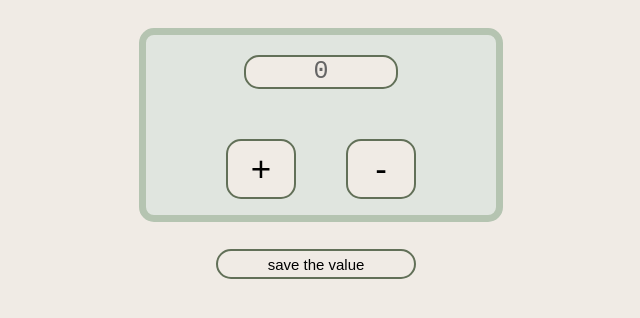
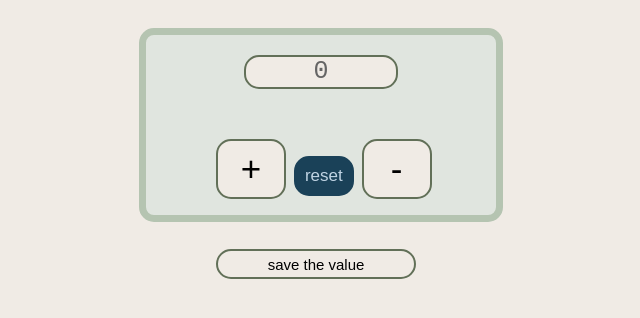
Before and after one commit to mxu4321/counterapp, a plain HTML site: page index.html in a window 1280 px wide. Shown: the part 162-480 px from the top of the page, without its empty margins (319-959 px from the left). Drawn offline with Linux system fonts and the light colour scheme.

Commit message:
added reset button

```diff
--- a/index.html
+++ b/index.html
@@ -16,8 +16,9 @@
 
         <div id="box1">
             <div id="number">0</div>
-            <button id="plus">+</but>
-            <button id="minus">-</bu>
+            <button id="plus">+</button>
+            <button id="reset">reset</button>
+            <button id="minus">-</button>
             <button id="save">save the value</button>
         </div>
 
--- a/script.js
+++ b/script.js
@@ -1,10 +1,18 @@
+
 let add = document.getElementById('plus');
+let clear = document.getElementById('reset');
 let remove = document.getElementById('minus');
 let int = document.getElementById('number');
-let integer =0;
+let integer = 0;
 
 add.addEventListener('click',function(){
     integer += 1;
+    int.innerHTML = integer;
+})
+
+
+clear.addEventListener('click', function(){
+    integer = 0;
     int.innerHTML = integer;
 })
 
@@ -13,13 +21,14 @@ remove.addEventListener('click',function(){
     int.innerHTML = integer;
 })
 
-number.innerText = getCounterFromLocalStorage() || 0;
+
+number.innerHTML = getCounterFromLocalStorage() || 0;
 save.onclick = saveToLocalStorage;
 
 function getCounterFromLocalStorage(){
-    return localStorage.getItem("number");
+    return localStorage.getItem('number');
 }
 
 function saveToLocalStorage() {
-    localStorage.setItem("number", number.innerText);
+    localStorage.setItem('number', number.innerHTML);
 }
--- a/style.css
+++ b/style.css
@@ -39,7 +39,7 @@ h1 {
     height: 60px;
     width: 70px;
     margin-top: 20px;
-    margin-left: 80px;
+    margin-left: 70px;
     border: 2px solid #627058;
     border-radius: 15px;
     text-align: center;
@@ -51,12 +51,22 @@ h1 {
     height: 60px;
     width: 70px;
     margin-top: 20px;
-    margin-left: 50px;
     border: 2px solid #627058;
     border-radius: 15px;
     text-align: center;
     font-size: 35px;
     background-color: #f0ebe5;
+}
+
+#reset {
+    height: 40px;
+    width: 60px;
+    border: 2px solid #1a4158;
+    border-radius: 15px ;
+    text-align: center;
+    font-size: 17px;
+    color:#c0d4e4;
+    background-color: #1a4158;
 }
 
 #save {
```
